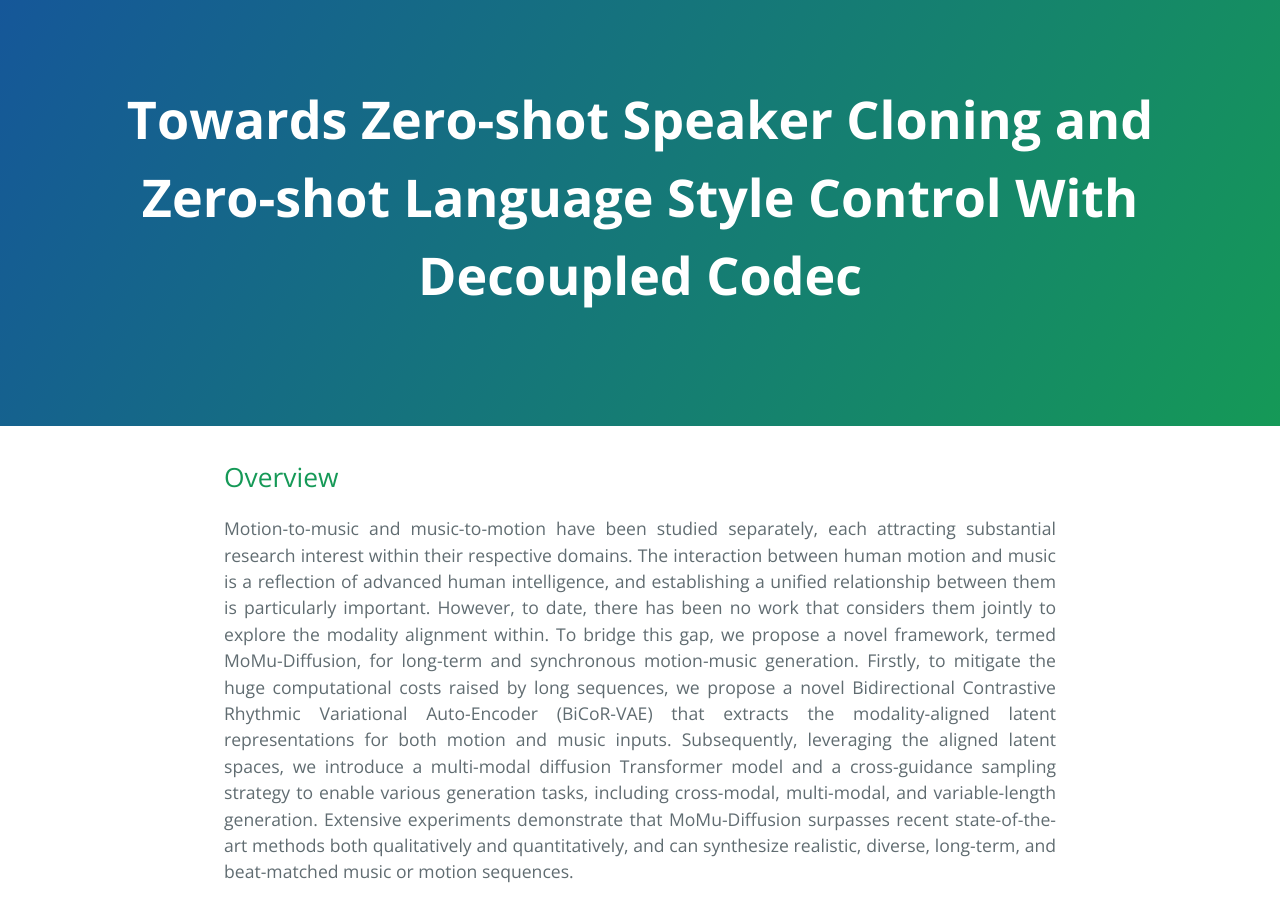
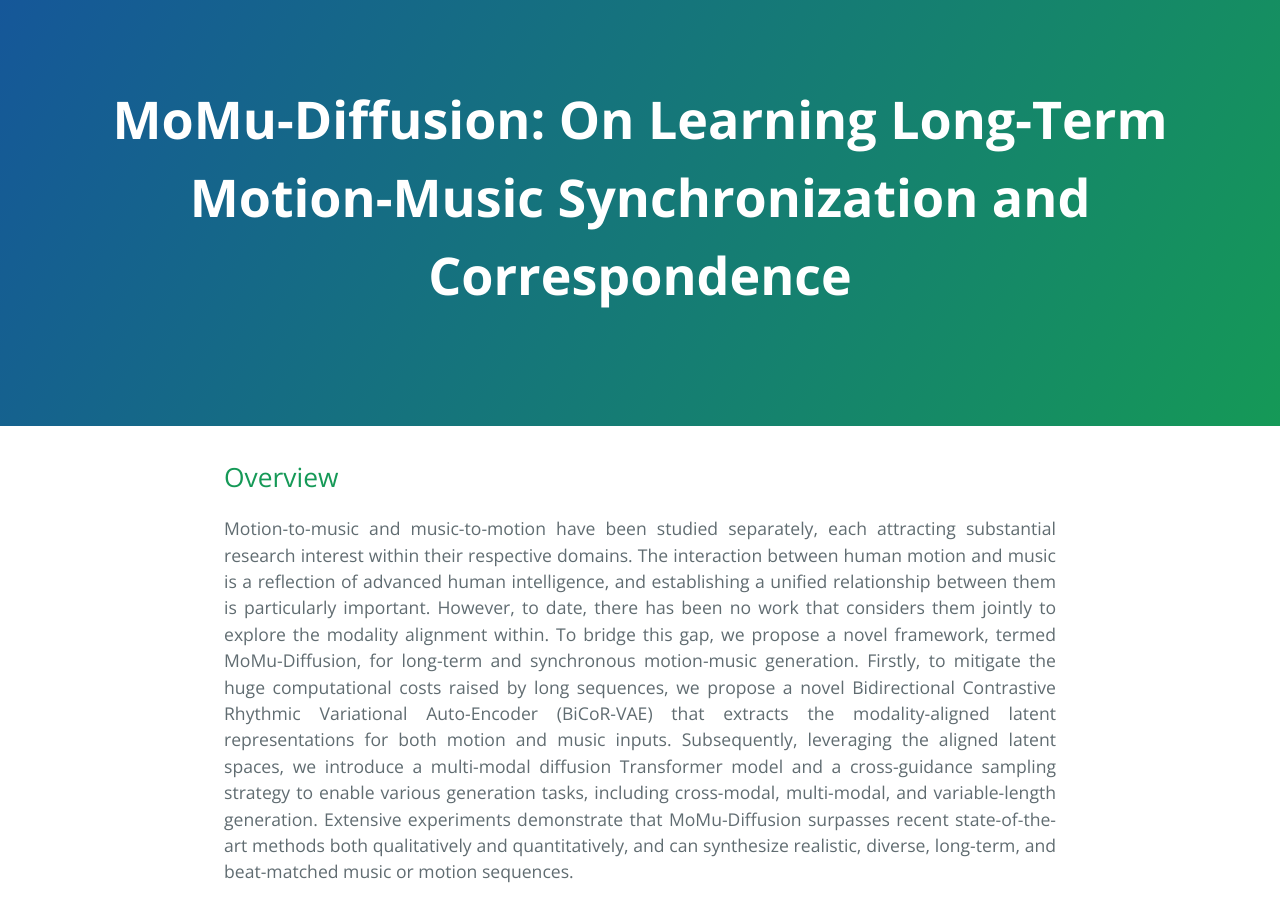
Before and after one commit to MoMu-Diffusion/momu-diffusion.github.io, a Jekyll site: the page built from index.md, in a window 1280 px wide and 900 px high. Built offline with Jekyll 4.4.1, drawn with Linux system fonts in a browser that asks for light colours; our own code applies the rules of GitHub Pages for plain Markdown files; the repository's description, which GitHub fills in, is left out.

Commit message:
Update _config.yml

```diff
--- a/_config.yml
+++ b/_config.yml
@@ -1,4 +1,4 @@
-title: "Towards Zero-shot Speaker Cloning and Zero-shot Language Style Control With Decoupled Codec"
+title: "MoMu-Diffusion: On Learning Long-Term Motion-Music Synchronization and Correspondence"
 
 theme: jekyll-theme-cayman
 
```
